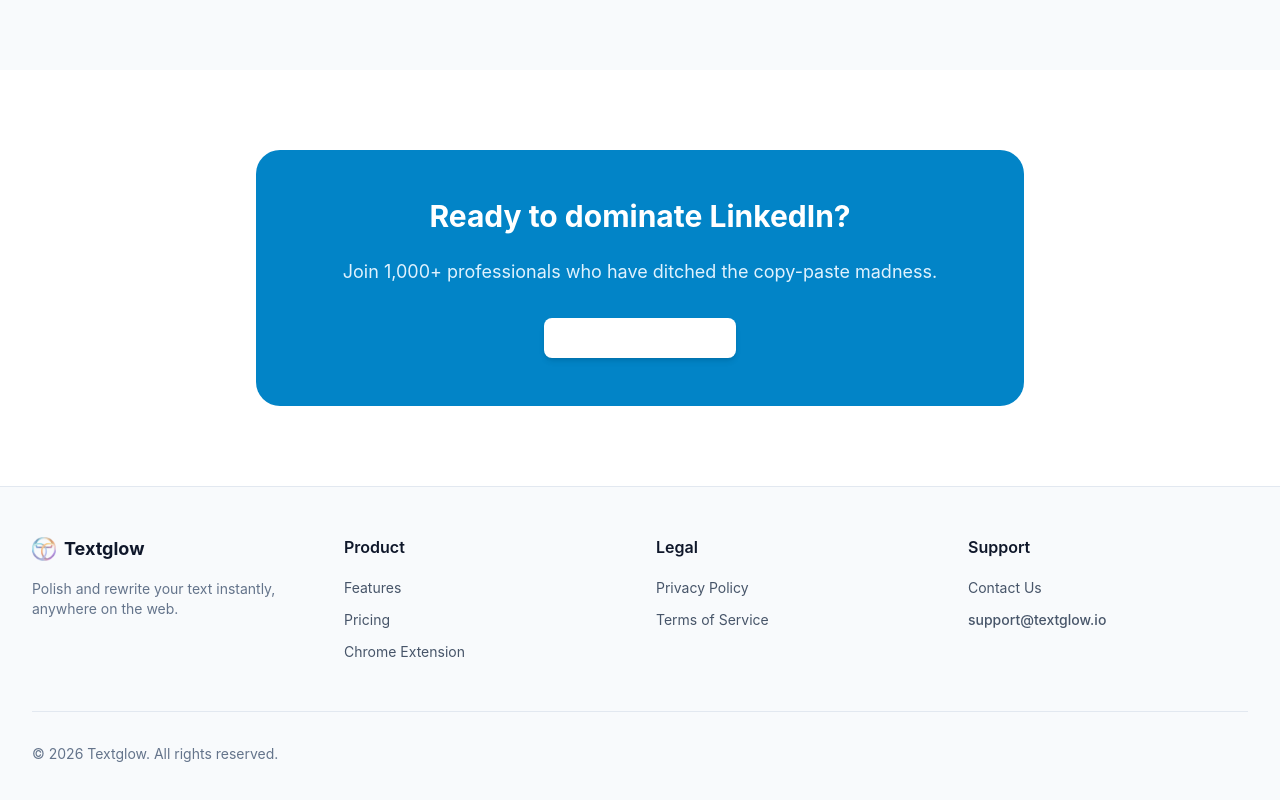
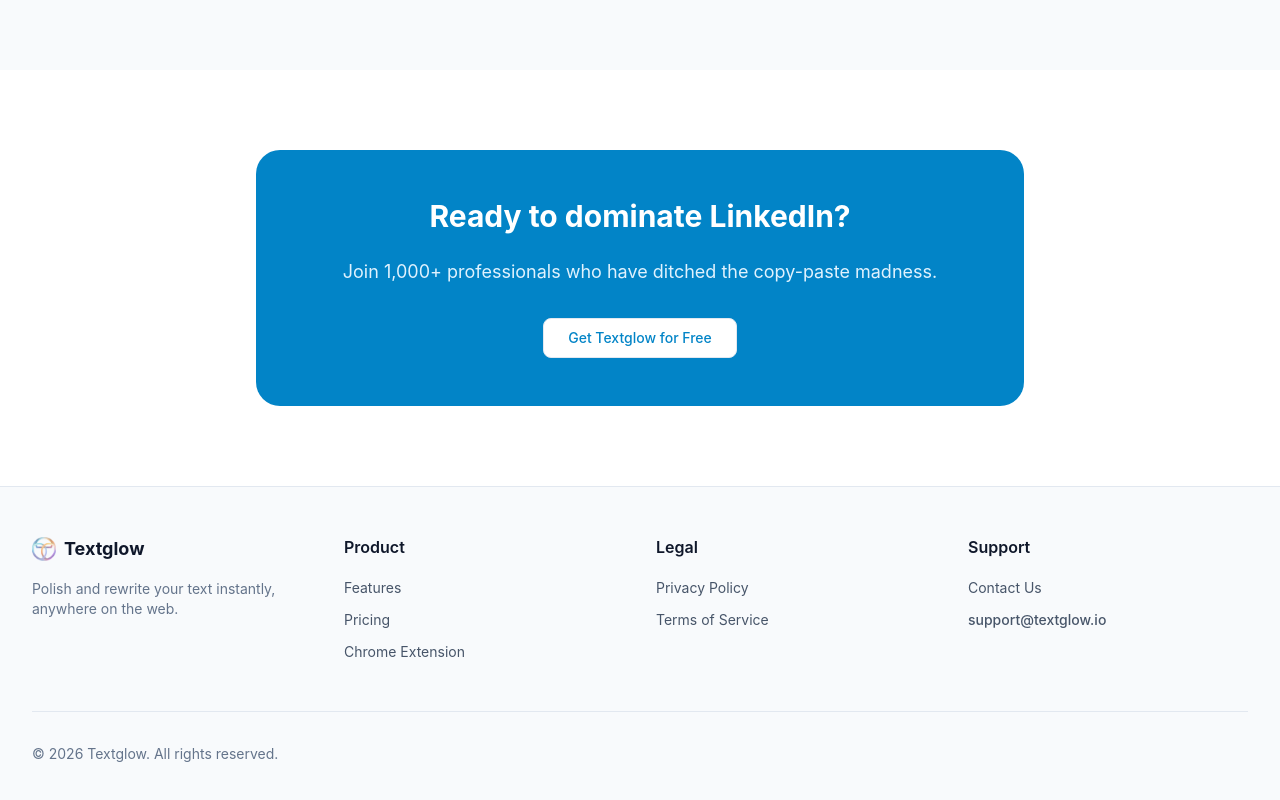
Before and after one commit to VENTOURA/textglow.io, a React (Vite) app: page /linkedin in a window 1280 px wide. Shown: the part 1118-1918 px from the top of the page. Built offline with nearby package versions, Linux system fonts and the light colour scheme.

Commit message:
LinkedIn and fix url issue

```diff
--- a/src/pages/LinkedIn.tsx
+++ b/src/pages/LinkedIn.tsx
@@ -98,7 +98,7 @@ export const LinkedIn = () => {
                         <div className="relative z-10">
                             <h2 className="text-3xl font-bold mb-6">Ready to dominate LinkedIn?</h2>
                             <p className="text-brand-100 mb-8 text-lg">Join 1,000+ professionals who have ditched the copy-paste madness.</p>
-                            <Button href="https://chromewebstore.google.com/" className="bg-white text-brand-600 hover:bg-slate-50 px-10 py-4 text-lg">
+                            <Button variant="secondary" href="https://chromewebstore.google.com/" className="!text-brand-600 px-10 py-4 text-lg">
                                 Get Textglow for Free
                             </Button>
                         </div>
```
